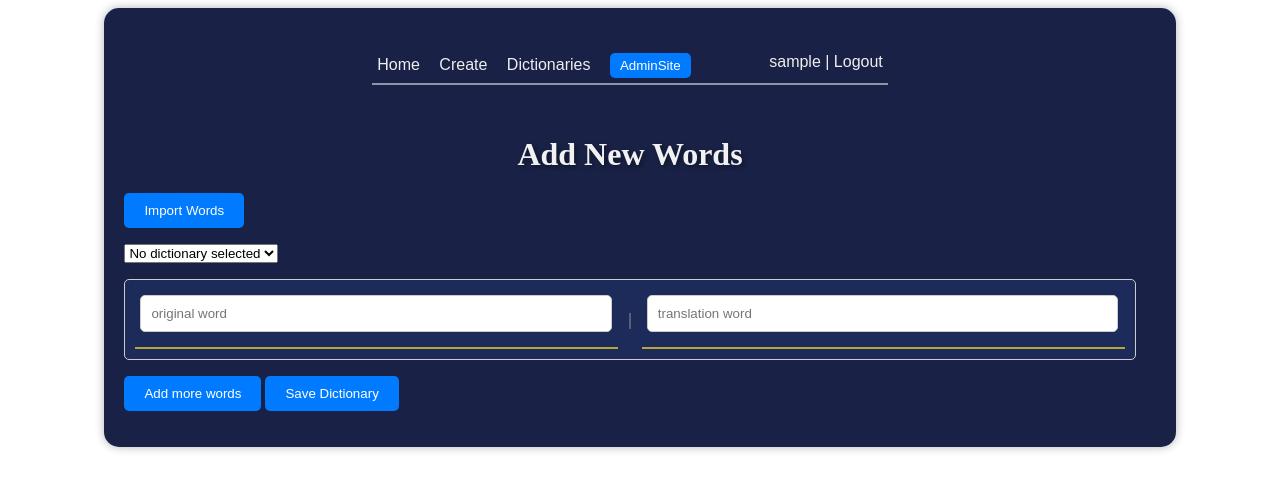
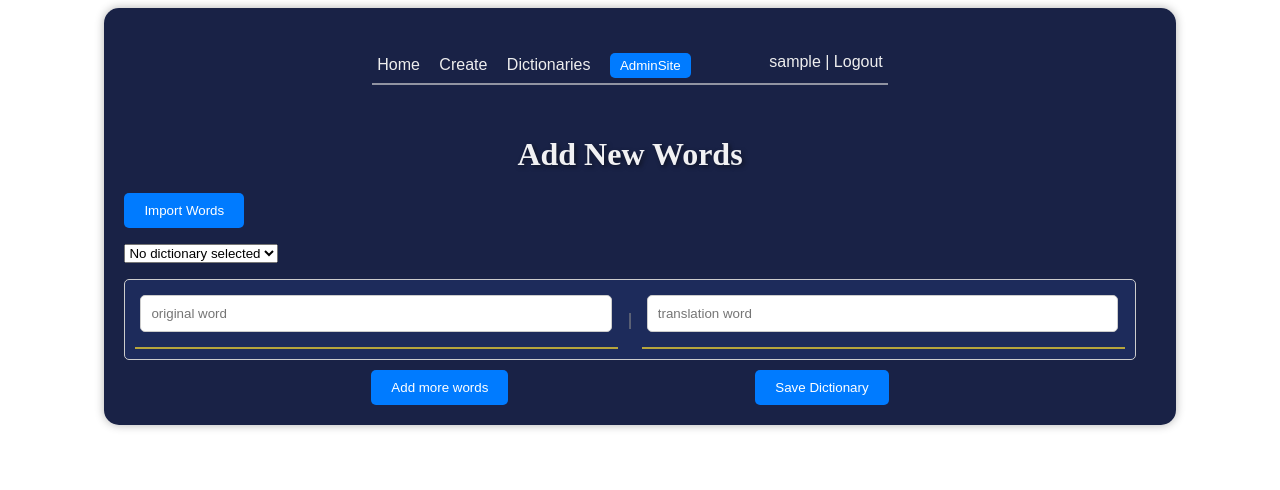
Before and after one commit to F-redy/assistant_in_learning_new_words, a Django app: page /words/add-new-words/ in a window 1280 px wide. Shown: the top 490 px of the page. Run offline with Django 4.2, Linux system fonts and the light colour scheme; the visitor is signed in with stand-in values (Sample User, id 1); data that the repository does not hold is empty.

Commit message:
change js

```diff
--- a/templates/words/add_new_pair_words.html
+++ b/templates/words/add_new_pair_words.html
@@ -30,10 +30,10 @@
 
             </div>
 
-            <p>
+            <div class="button-container">
                 <button type="submit" id="add-word-button">Add more words</button>
-                <button type="submit">Save Dictionary</button>
-            </p>
+                <button type="submit" class="green-button right-button">Save Dictionary</button>
+            </div>
 
         </form>
     </div>
@@ -57,7 +57,7 @@
                                 <span class="separator"> | </span>
                                 <span class="word">{{ form.translation_word }}</span>
                             </div>
-                            <button type="submit" class="remove-word-button">Remove</button>
+                            <button type="submit" class="remove-word-button red-button right-button">Remove</button>
                         </div>
                         `;
                         $("#word-fields").append(newWordField);
```
